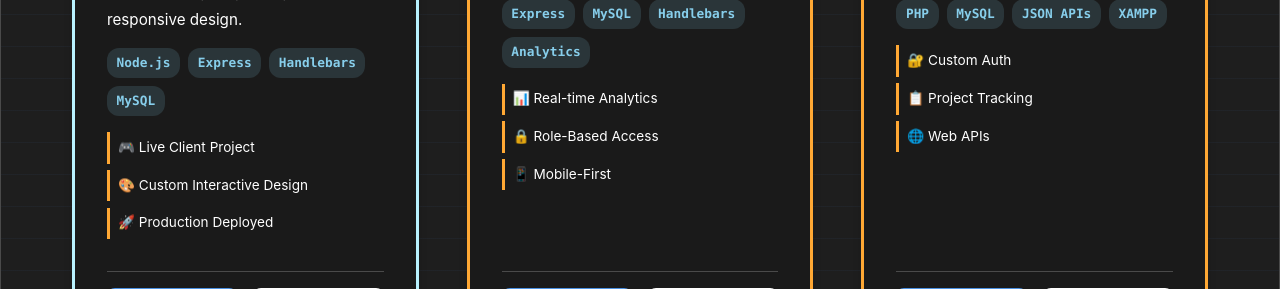
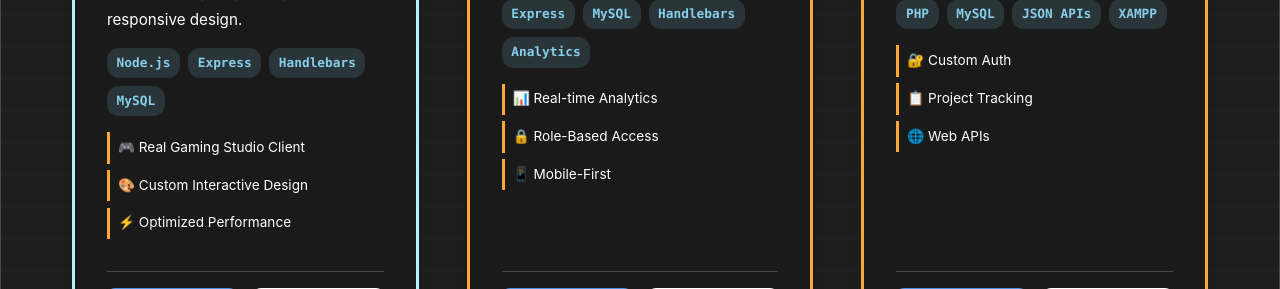
Before and after one commit to SamBunker/sambunker-website, a React (Vite) app: page / in a window 1280 px wide. Shown: the part 6580-6869 px from the top of the page. Built offline with nearby package versions, Linux system fonts and the light colour scheme; a web font is replaced by a local one.

Commit message:
Remove redundant achievement badge
Replaced 'Production Deployed' with 'Optimized Performance' to avoid
redundancy with 'Live Client Project'. Now highlights three distinct
aspects: real client work, custom design, and technical optimization.

```diff
--- a/src/components/Projects.jsx
+++ b/src/components/Projects.jsx
@@ -12,7 +12,7 @@ const Projects = () => {
       status: 'platinum',
       description: 'A professional interactive website for an upcoming indie game studio. Full-stack development from design to deployment, showcasing their vision with smooth animations and responsive design.',
       tech: ['Node.js', 'Express', 'Handlebars', 'MySQL'],
-      achievements: ['🎮 Live Client Project', '🎨 Custom Interactive Design', '🚀 Production Deployed'],
+      achievements: ['🎮 Real Gaming Studio Client', '🎨 Custom Interactive Design', '⚡ Optimized Performance'],
       liveUrl: 'https://www.harperandlyre.com',
       previewUrl: 'https://www.harperandlyre.com',
       githubUrl: 'https://github.com/SamBunker/harperandlyre-website'
```
